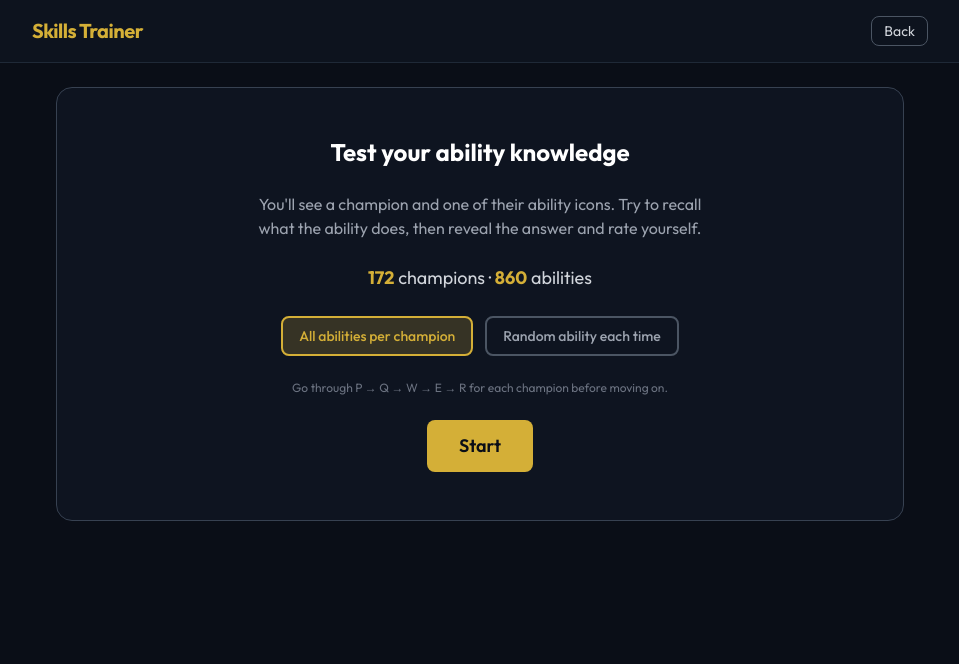
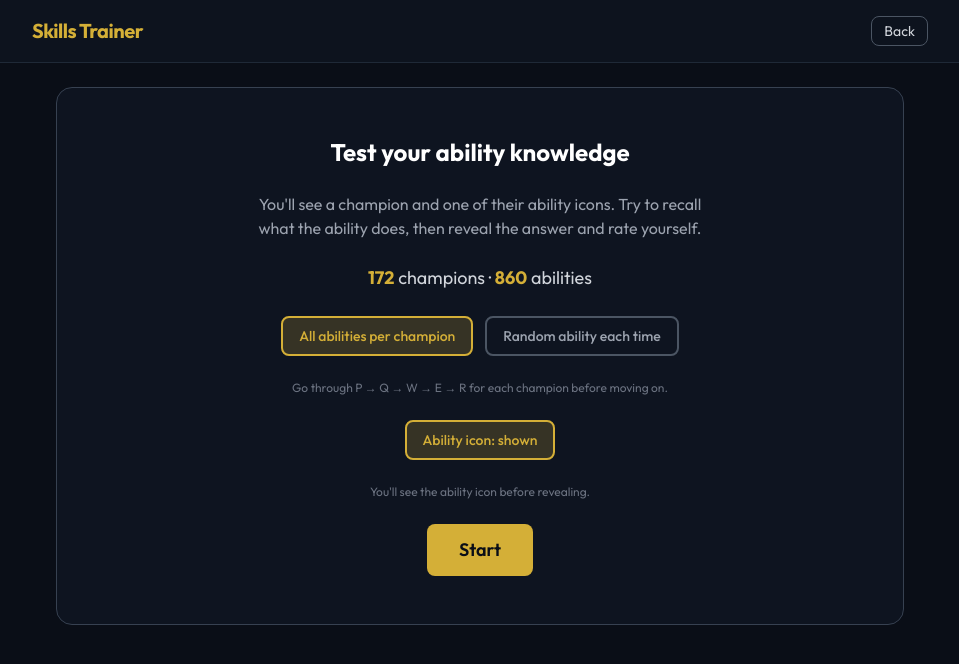
Before and after one commit to mred-randomprojects/guess-class-lol, a React (Vite) app: page /#/skills-trainer in a window 1280 px wide. Shown: the top 664 px of the page, without its empty margins (160-1119 px from the left). Built offline with nearby package versions, Linux system fonts and the light colour scheme.

Commit message:
Make it possible to select if you want to see the skill icon or not

```diff
--- a/src/SkillsTrainer.tsx
+++ b/src/SkillsTrainer.tsx
@@ -159,6 +159,7 @@
     const { getSpellSet } = useSpells();
 
     const [gameMode, setGameMode] = useState<GameMode>("per-champion");
+    const [showIcon, setShowIcon] = useState(true);
     const [gameStarted, setGameStarted] = useState(false);
     const [finished, setFinished] = useState(false);
     const [revealed, setRevealed] = useState(false);
@@ -317,6 +318,26 @@
                                 : "Jump between random champions — one ability at a time."}
                         </p>
 
+                        {/* Show icon toggle */}
+                        <button
+                            type="button"
+                            onClick={() => setShowIcon((v) => !v)}
+                            className={`rounded-lg border-2 px-4 py-2 text-sm font-medium transition-colors ${
+                                showIcon
+                                    ? "border-rift-gold bg-rift-gold/20 text-rift-gold"
+                                    : "border-gray-600 text-gray-400 hover:border-gray-500 hover:text-gray-300"
+                            }`}
+                        >
+                            {showIcon
+                                ? "Ability icon: shown"
+                                : "Ability icon: hidden"}
+                        </button>
+                        <p className="text-xs text-rift-muted">
+                            {showIcon
+                                ? "You'll see the ability icon before revealing."
+                                : "Hard mode — no icon hint, just the ability key (P/Q/W/E/R)."}
+                        </p>
+
                         <button
                             type="button"
                             onClick={launchGame}
@@ -384,6 +405,7 @@
                         {/* Icon + key badge */}
                         <div className="flex flex-col items-center gap-3">
                             <div className="relative">
+                                {showIcon || revealed ? (
                                     <img
                                         src={ability.imageUrl}
                                         alt={
@@ -393,6 +415,11 @@
                                         }
                                         className="h-24 w-24 rounded-xl object-cover ring-2 ring-gray-600"
                                     />
+                                ) : (
+                                    <div className="flex h-24 w-24 items-center justify-center rounded-xl bg-gray-800 text-3xl font-bold text-gray-500 ring-2 ring-gray-600">
+                                        ?
+                                    </div>
+                                )}
                                 <span className="absolute -right-2 -top-2 rounded-full bg-rift-gold px-2.5 py-0.5 text-xs font-bold text-rift-dark">
                                     {ability.key}
                                 </span>
```
Lines whose indentation alone changed are shown as unchanged.
